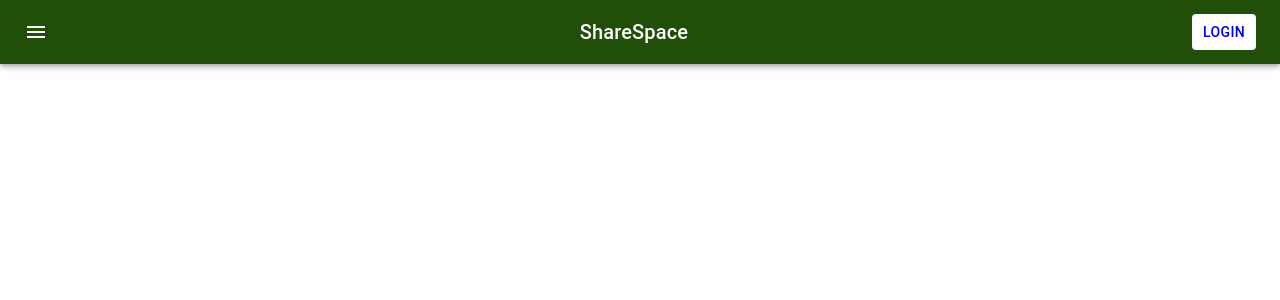
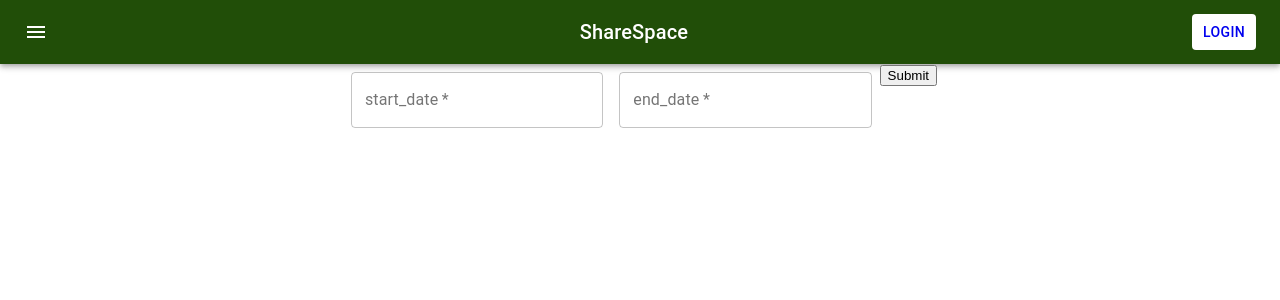
Before and after one commit to curlygirltech/Getaway, a React (Create React App) app in the folder client/: page /booking/1/edit in a window 1280 px wide. Shown: the top 300 px of the page. Built offline with nearby package versions, Linux system fonts and the light colour scheme; no server answers; the HTML template or start-up script is replaced by a standard one.

Commit message:
edit booking

```diff
--- a/client/src/containers/MainContainer.jsx
+++ b/client/src/containers/MainContainer.jsx
@@ -8,6 +8,7 @@ import {getAllHomes} from "../services/home"
 import {getAllUsersBookings} from "../services/bookings"
 // import Bookings from '../screens/BookingConfirmation';
 import BookingConfirmation from '../screens/BookingConfirmation';
+import EditBooking from '../screens/EditBooking';
 
 export default function MainContainer(props) {
   const [homes, setHomes] = useState([]);
@@ -42,7 +43,10 @@ export default function MainContainer(props) {
       <Switch>
       <Route path='/bookingconfirmation'>
         <BookingConfirmation bookings={bookings}/>
-        </Route>
+      </Route>
+      <Route path= '/booking/:id/edit'>
+        <EditBooking bookings={bookings}/>
+      </Route>
       <Route path='/homes'>
         <Homes homes={homes}/>
         </Route>
--- a/client/src/screens/BookingConfirmation.jsx
+++ b/client/src/screens/BookingConfirmation.jsx
@@ -1,4 +1,5 @@
 import React from "react";
+import {Link} from 'react-router-dom'
 
 export default function BookingConfirmation(props) {
   const { bookings } = props;
@@ -15,7 +16,9 @@ export default function BookingConfirmation(props) {
           {`Your total is $${booking.price}`}
         </p>
           <h3>Change of Plans?</h3>
-          <button>Edit Booking</button>
+          <Link to={`/booking/${booking.id}/edit`}>
+          <button >Edit Booking</button>
+          </Link>
         </React.Fragment>
 
       ))}
--- /dev/null
+++ b/client/src/screens/EditBooking.jsx
@@ -0,0 +1,79 @@
+import { useState, useEffect } from 'react'
+import {useParams} from 'react-router-dom'
+
+import TextField from "@material-ui/core/TextField";
+import { makeStyles } from "@material-ui/core/styles";
+
+const useStyles = makeStyles((theme) => ({
+  root: {
+    "& .MuiTextField-root": {
+      margin: theme.spacing(1),
+      width: "25ch",
+    },
+  },
+}));
+
+export default function EditBooking(props) {
+  const classes = useStyles();
+  const [formData, setFormData] = useState({
+    start_date: '',
+    end_date: '',
+  })
+  const { start_date, end_date } = formData
+  const { bookings } = props
+  const { id } = useParams()
+
+  useEffect(() => {
+    const prefillFormData = () => {
+      const bookingItem = bookings.find(booking => booking.id === id)
+      setFormData({
+        // start_date: bookingItem.start_date,
+        // end_date: bookingItem.end_date
+      })
+    }
+    prefillFormData()
+  },[])
+
+  const handleChange = (e) => {
+    const {name, value} = e.target
+    setFormData(prevState => ({
+      ...prevState,
+      [name]:value
+    }))
+  }
+  return (
+
+    <form
+    className={classes.root}
+    noValidate
+    autoComplete="off"
+    // onSubmit={(e) => {
+    //   e.preventDefault();
+    //   handleLogin(formData);
+    // }}
+  >
+    <TextField
+      required
+      id="outlined-start-date"
+      label="start_date"
+      name="start_date"
+      value={start_date}
+      onChange={handleChange}
+      variant="outlined"
+    />
+
+    <TextField
+      required
+      id="outlined-end-date-input"
+      label="end_date"
+      name="end_date"
+      value={end_date}
+      onChange={handleChange}
+      variant="outlined"
+    />
+    {/* <Link to="/register">Register</Link> */}
+    <button>Submit</button>
+  </form>
+);
+
+}
```
